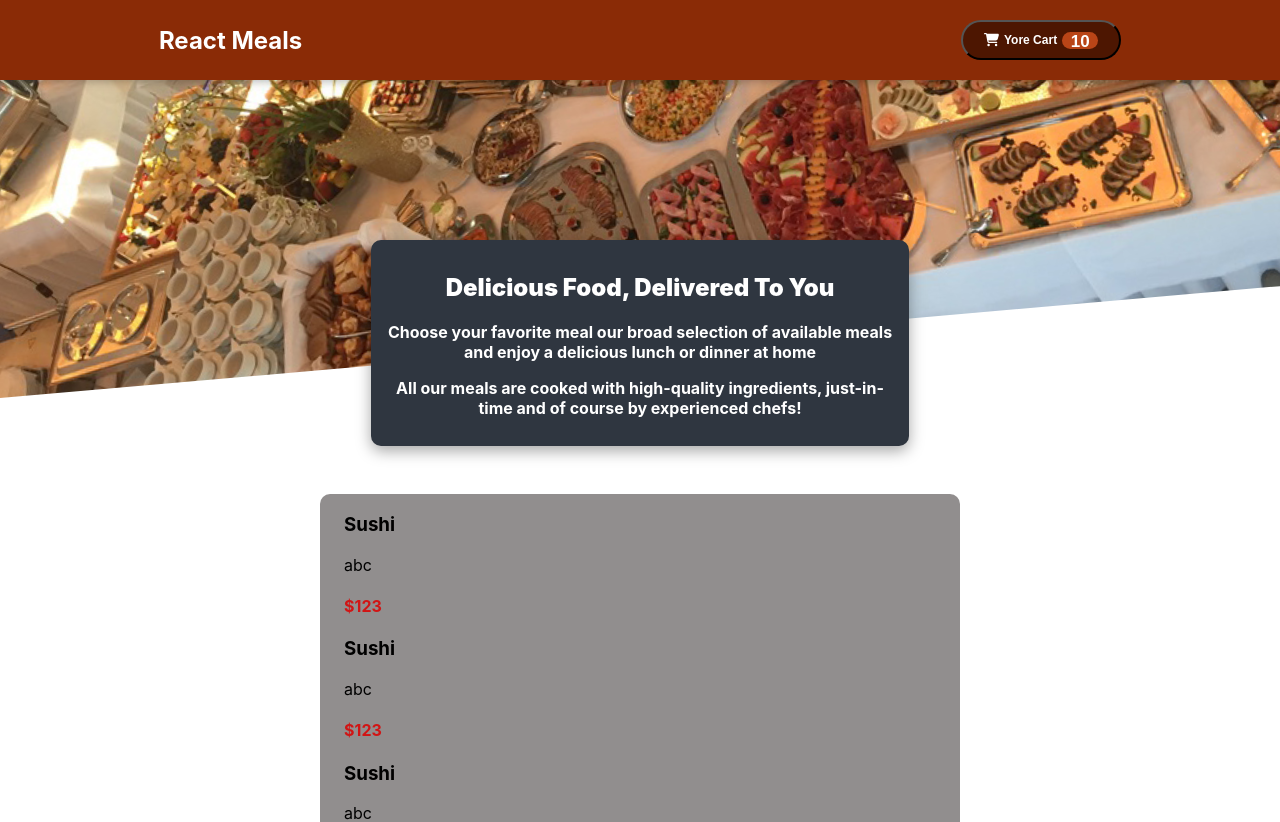
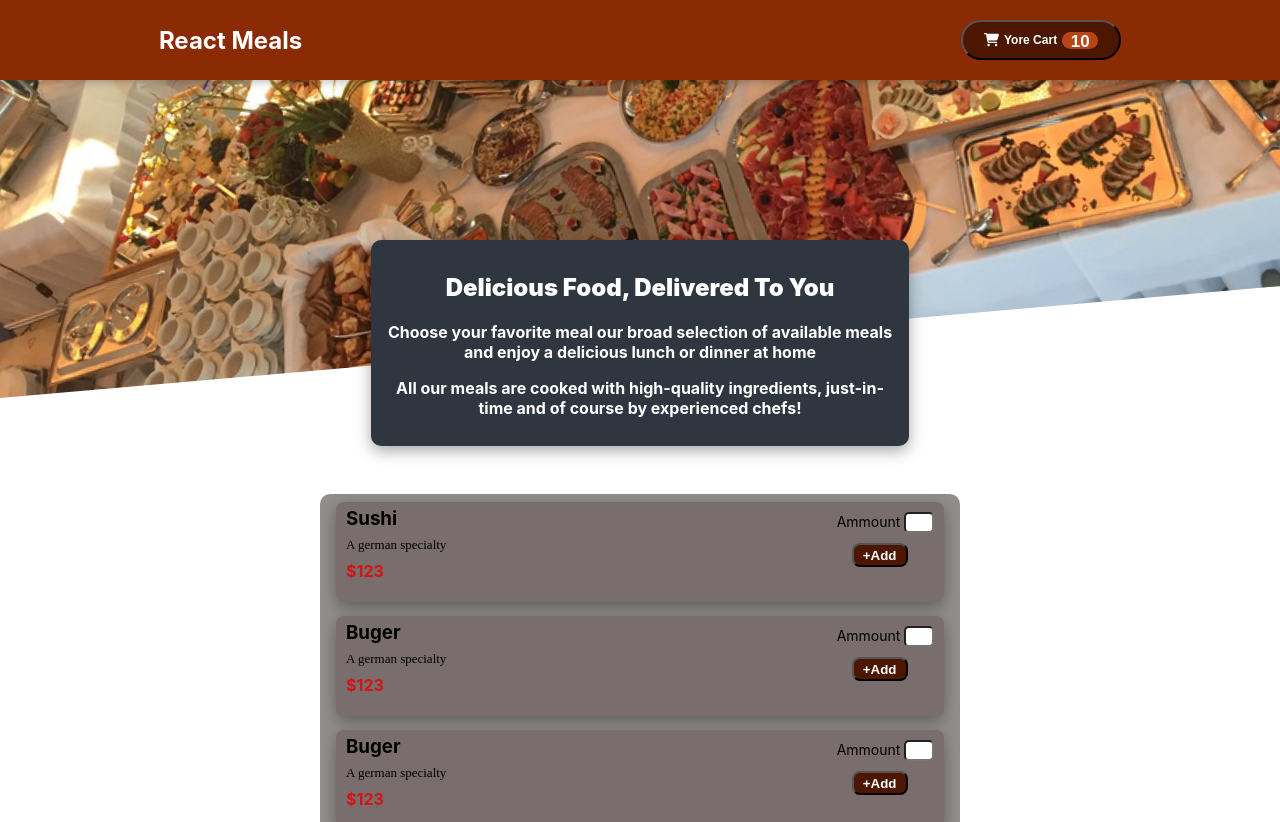
Before and after one commit to prabhasg56/food-order-app-react, a React (Create React App) app: page / in a window 1280 px wide. Shown: the top 822 px of the page. Built offline with nearby package versions, Linux system fonts and the light colour scheme.

Commit message:
added form

```diff
--- a/src/components/Meals/AvailableMeals.css
+++ b/src/components/Meals/AvailableMeals.css
@@ -1,5 +1,6 @@
 .meals-list {
     display: flex;
+    flex-direction: column;
     width: 50%;
     height: auto;
     background-color: rgb(145, 142, 142);
@@ -12,10 +13,62 @@
 }
 
 .meal {
-    margin-left: 1.5rem;
+    margin-left: 1rem;
+}
+
+.meal-card {
+    display: flex;
+    justify-content: space-between;
+    background-color: rgb(122, 109, 109);
+    width: 97.5%;
+    border-radius: 8px;
+    margin-bottom: 6px;
+    margin-top: 8px;
+    box-shadow: rgba(0, 0, 0, 0.35) 0px 5px 15px;
+}
+
+.meal-card h3 {
+    margin-left: 10px;
+    margin-top: 5px;
+}
+
+.meal-card h4 {
+    color: rgb(209, 21, 21);
+    margin-top: -5px;
+    font-size: 16px;
+    margin-left: 10px;
+}
+
+.meal-card p {
+    font-size: small;
+    margin-top: -12px;
+    font-family:'italic';
+    margin-left: 10px;
+}
+
+.meal-form {
+    /* display: flex; */
+    /* align-items: right; */
+    font-size: 14px;
+    margin-top: 10px;
+    margin-right: 10px;
 
 }
 
-.meal h4 {
-    color: rgb(209, 21, 21);
+.meal-form input {
+    width: 22px;
+    border-radius: 5px;
+   text-align: center;
+   margin-left: 4px;
 }
+
+.btn {
+    margin-left: 15px;
+    margin-top: 10px;
+    background-color: #4d1601;
+    color: white;
+    font-weight: bold;
+    border-radius: 8px;
+    width: 3.5rem;
+    height: 1.5rem;
+}
--- a/src/components/Meals/AvailableMeals.js
+++ b/src/components/Meals/AvailableMeals.js
@@ -1,32 +1,40 @@
-import React from 'react';
-import './AvailableMeals.css';
+import React from "react";
+import "./AvailableMeals.css";
 
 const meals = [
-    {mealTitle: "Sushi", mealDesc: "abc", mealPrice: "$123"},
-    {mealTitle: "Sushi", mealDesc: "abc", mealPrice: "$123"},
-    {mealTitle: "Sushi", mealDesc: "abc", mealPrice: "$123"},
-    {mealTitle: "Sushi", mealDesc: "abc", mealPrice: "$123"},
-]
+  { mealTitle: "Sushi", mealDesc: "A german specialty", mealPrice: "$123" },
+  { mealTitle: "Buger", mealDesc: "A german specialty", mealPrice: "$123" },
+  { mealTitle: "Buger", mealDesc: "A german specialty", mealPrice: "$123" },
+  { mealTitle: "Buger", mealDesc: "A german specialty", mealPrice: "$123" },
+  { mealTitle: "Sushi", mealDesc: "A german specialty", mealPrice: "$123" },
+  { mealTitle: "Sushi", mealDesc: "A german specialty", mealPrice: "$123" },
+];
 
 const AvailableMeals = () => {
   return (
-    <div className='meals-list'>
-        <div className='meal'>
-            {
-                meals.map((meal, index) => {
+    <div className="meals-list">
+      {meals.map((meal, index) => {
         return (
+          <div className="meal">
+            <div className="meal-card">
               <div>
                 <h3>{meal.mealTitle}</h3>
                 <p>{meal.mealDesc}</p>
                 <h4>{meal.mealPrice}</h4>
               </div>
-                    )
-                })
-            }
+              <div className="meal-form">
+                <label>Ammount</label>
+                <input/>
+                <div >
+                <button className="btn">+Add</button>
                 </div>
+              </div>
+            </div>
+          </div>
+        );
+      })}
+    </div>
+  );
+};
 
-    </div>
-  )
-}
-
-export default AvailableMeals
+export default AvailableMeals;
```
Lines whose indentation alone changed are shown as unchanged.
